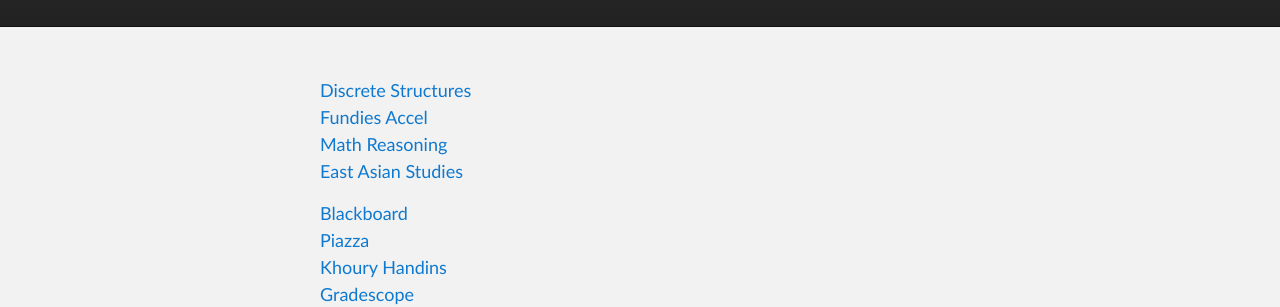
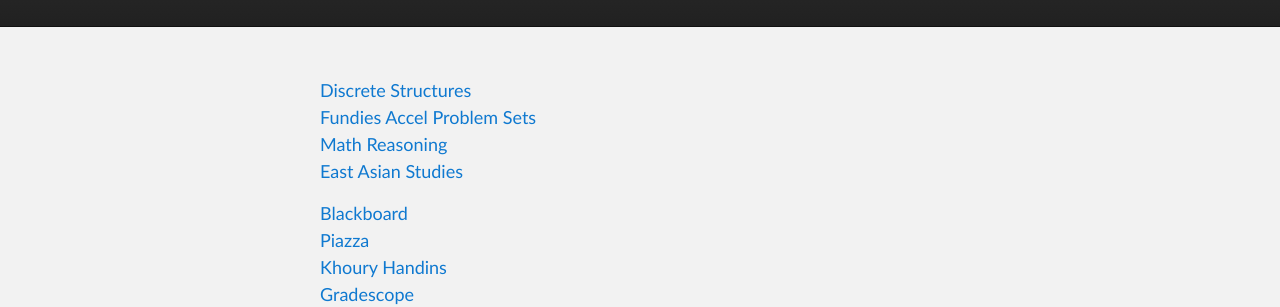
Before and after one commit to l-gund/mhhayashi.github.io, a Jekyll site: the page built from index.md, in a window 1280 px wide. Shown: the part 147-454 px from the top of the page. Built offline with Jekyll 4.4.1, drawn with Linux system fonts in a browser that asks for light colours; the repository's description, which GitHub fills in, is left out.

Commit message:
Update index.md

```diff
--- a/index.md
+++ b/index.md
@@ -4,6 +4,7 @@ title: Max's classes
 ---
 [Discrete Structures](https://course.ccs.neu.edu/cs1800f19/){:target="_blank"}
 [Fundies Accel](https://course.ccs.neu.edu/cs2500accelf19/){:target="_blank"}
+[Problem Sets](https://course.ccs.neu.edu/cs2500accelf19/Problem_Sets.html){:target="_blank"}
 [Math Reasoning](https://web.northeastern.edu/dummit/teaching_fa19_1365.html){:target="_blank"}
 [East Asian Studies](https://docs.google.com/document/d/1G9xvzZTFHpNOZwm6igxYrrfaynhH3CTb_MaUi80DUwY/edit){:target="_blank"}
 
```
